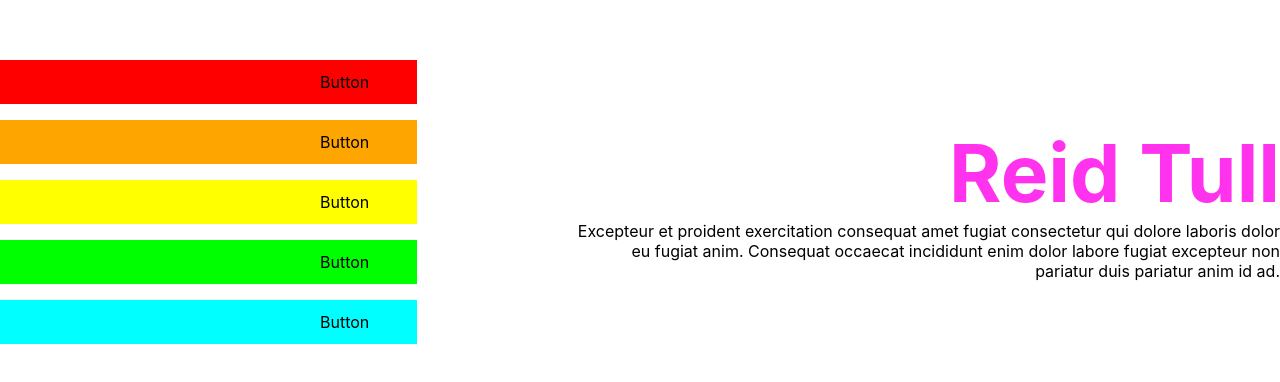
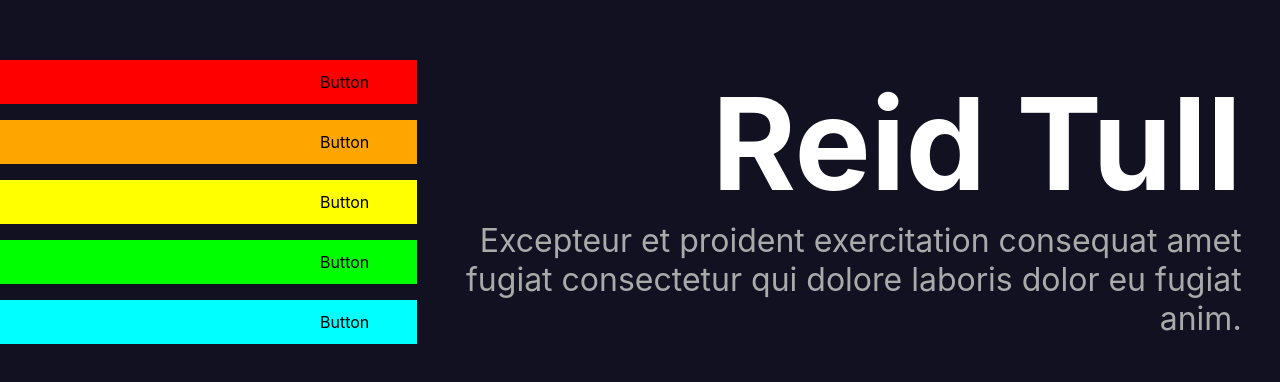
Before and after one commit to Bricktech2000/first-website, a Next.js app: page / in a window 1280 px wide. Shown: the part 198-580 px from the top of the page. Built offline with nearby package versions, Linux system fonts and the light colour scheme.

Commit message:
styled title and description sections

```diff
--- a/pages/index.js
+++ b/pages/index.js
@@ -16,9 +16,7 @@ export default function Home() {
           <h1>Reid Tull</h1>
           <p>
             Excepteur et proident exercitation consequat amet fugiat consectetur
-            qui dolore laboris dolor eu fugiat anim. Consequat occaecat
-            incididunt enim dolor labore fugiat excepteur non pariatur duis
-            pariatur anim id ad.
+            qui dolore laboris dolor eu fugiat anim.
           </p>
         </div>
         <div className={styles.buttons}>
--- a/styles/Home.module.css
+++ b/styles/Home.module.css
@@ -6,16 +6,20 @@
   height: 100vh;
   flex-direction: row-reverse;
   justify-content: space-between;
+  background: #112;
 }
 
 .title h1 {
-  font-size: 5em;
-  color: #f3e;
+  font-size: 8em;
+  color: #fff;
   justify-content: right;
+  text-align: right;
 }
 
 .title p {
+  font-size: 2em;
   justify-content: right;
+  color: #aaa;
   text-align: right;
 }
 
@@ -24,7 +28,8 @@
   align-self: center;
   justify-self: center;
   flex-direction: column;
-  max-width: 70ch;
+  max-width: 100ch;
+  margin: 3em 3vw;
 }
 
 .buttons {
```
